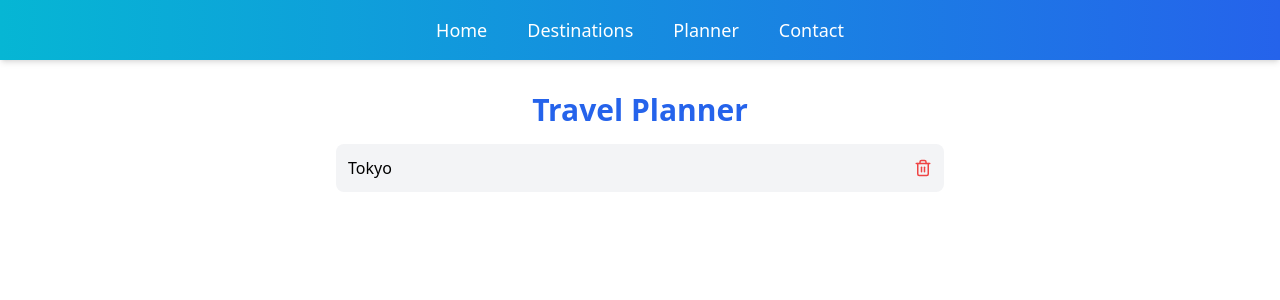
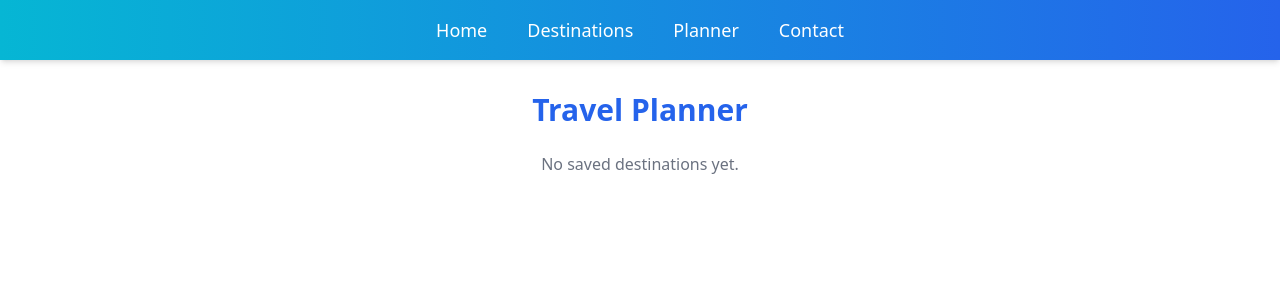
Before and after one commit to andrewsigei-hub/destinova-frontend, a React (Vite) app: page /planner in a window 1280 px wide. Shown: the top 300 px of the page. Built offline with nearby package versions, Linux system fonts and the light colour scheme; data requests are answered from the project's data file.

Commit message:
Added some comments

```diff
--- a/db.json
+++ b/db.json
@@ -7,16 +7,7 @@
       "id": "1"
     }
   ],
-  "planner": [
-    {
-      "id": "4",
-      "name": "Tokyo",
-      "image": "https://images.unsplash.com/photo-1549693578-d683be217e58?ixlib=rb-4.1.0&ixid=M3wxMjA3fDB8MHxwaG90by1wYWdlfHx8fGVufDB8fHx8fA%3D%3D&auto=format&fit=crop&q=80&w=1477",
-      "description": "Largest city of Japan, a global hub for culture and technology.",
-      "location": "Japan",
-      "category": "Urban"
-    }
-  ],
+  "planner": [],
   "destinations": [
     {
       "id": "1",
--- a/src/pages/Contact.jsx
+++ b/src/pages/Contact.jsx
@@ -51,7 +51,7 @@ const Contact = () => {
           },
           iconTheme: { primary: "#16a34a", secondary: "#fff" },
         });
-        setFormData({ name: "", email: "", message: "" });
+        setFormData({ name: "", email: "", message: "" }); // clears form data
       } else {
         toast.error(" Failed to send message. Try again later.", {
           style: {
--- a/src/pages/TravelPlanner.jsx
+++ b/src/pages/TravelPlanner.jsx
@@ -15,7 +15,7 @@ function TravelPlanner() {
   const handleDelete = (id, name) => {
     fetch(`http://localhost:3000/planner/${id}`, { method: "DELETE" })
       .then(() => {
-        setDestinations(destinations.filter((dest) => dest.id !== id));
+        setDestinations(destinations.filter((dest) => dest.id !== id)); // confirms deletion
         toast.success(`${name} removed from planner ❌`);
       })
       .catch(() => toast.error("Failed to remove destination"));
```
